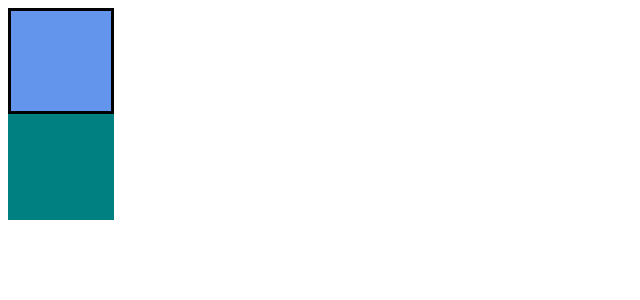
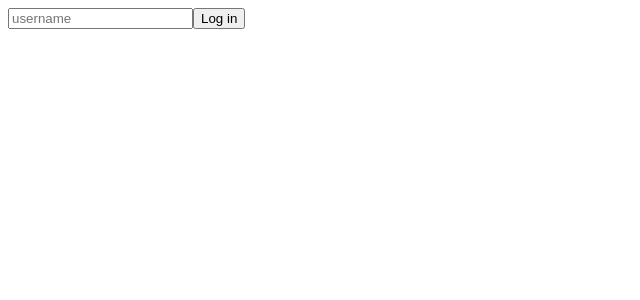
Before and after one commit to jayhug2/react-masterclass, a React (Create React App) app: page / in a window 1280 px wide. Shown: the top 300 px of the page, without its empty margins (0-640 px from the left). Built offline with nearby package versions, Linux system fonts and the light colour scheme.

Commit message:
ts and form study

```diff
--- a/src/App.tsx
+++ b/src/App.tsx
@@ -1,10 +1,31 @@
-import Circle from "./Circle";
+import React, { useState } from "react";
 
 function App() {
+  const [value, setValue] = useState("");
+  const onChange = (event:React.FormEvent<HTMLInputElement>) => {
+    const {
+      currentTarget: {value}
+    } = event;
+    setValue(value);
+  }
+
+  const onSubmit = (event:React.FormEvent<HTMLFormElement>) => {
+    event.preventDefault();
+    console.log("hello",value);
+  }
+
+
   return (
     <div>
-      <Circle bgColor="cornflowerblue" borderColor="black"/>
-      <Circle bgColor="teal"/>
+      <form onSubmit={onSubmit}>
+        <input
+          type="text"
+          placeholder="username"
+          onChange={ onChange }
+          value={value}
+        />
+        <button>Log in</button>
+      </form>
     </div>
   );
 }
--- a/src/Circle.tsx
+++ /dev/null
@@ -1,33 +0,0 @@
-import styled from "styled-components";
-import { useState } from "react";
-
-
-interface ContainerProps {
-    bgColor: string;
-    borderColor: string;
-}
-
-const Container = styled.div<ContainerProps>`
-    width:100px;
-    height:100px;
-    background-color: ${props => props.bgColor};
-    border: 3px solid ${props => props.borderColor}
-`;
-
-
-interface CircleProps{
-    bgColor: string;
-    borderColor?: string;
-}
-
-function Circle({bgColor,borderColor}:CircleProps) {
-    const [counter, setCounter] = useState<number|string>(1);
-    //ts가 알아서 useState의 default 값으로 타입을 추론해준다.
-    //<>와 |를 이용해 타입을 지정해줄 수 있다.
-    //하지만 보통 setState로 타입을 변경하는일은 드물기에 잘 쓰이진않는다.
-    return (
-        <Container bgColor={bgColor} borderColor={borderColor ?? bgColor}/>
-    )
-}
-
-export default Circle;
```
